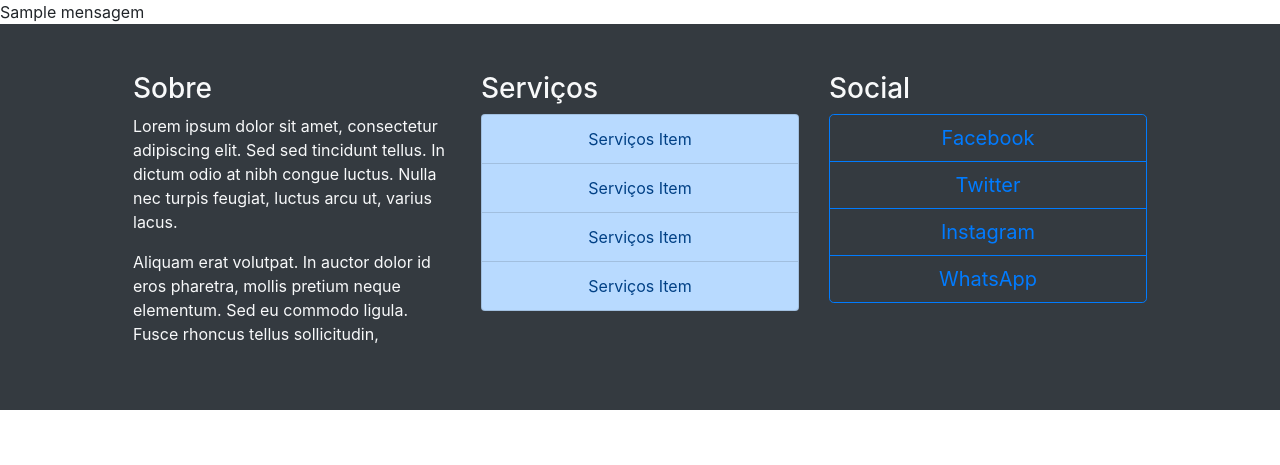
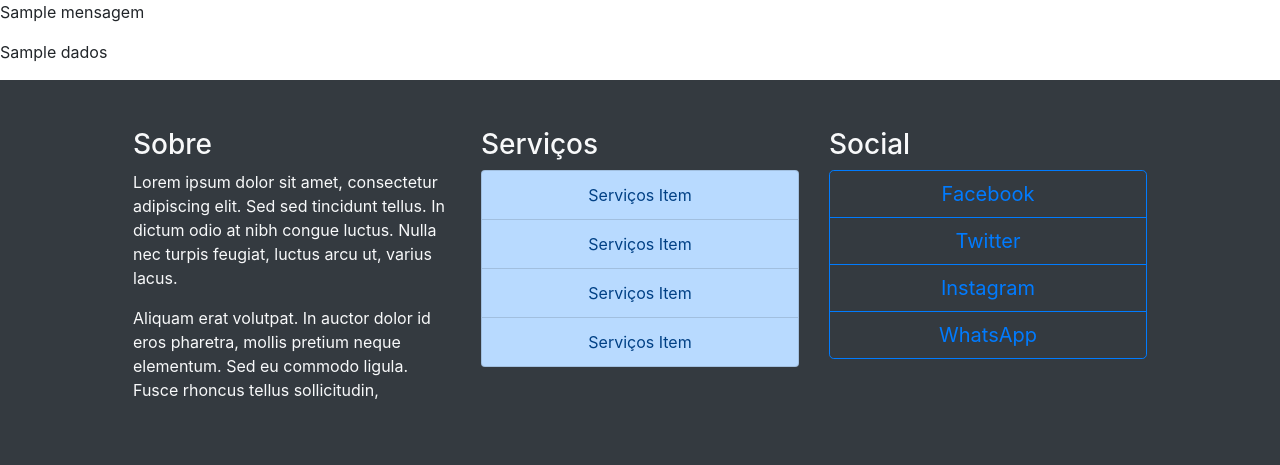
Before and after one commit to EmersonCarbono/Nutrin, a Flask app: template nutrin/core/templates/erro/404.html in a window 1280 px wide. Shown: the part 56-521 px from the top of the page. Run offline with Flask 2, Linux system fonts and the light colour scheme; the template is opened without the code that fills it: most values are stand-ins (such as "Sample title", 1, 10 or a date in 2020); some libraries are stand-ins or nearby versions.

Commit message:
erro 404

```diff
--- a/nutrin/core/erroHandler.py
+++ b/nutrin/core/erroHandler.py
@@ -10,9 +10,9 @@ def Error500(error):
 
 @app.errorhandler(404)
 def Error404(error):
-    response["Mensagem"] = " Ops, pagina não encontrada "
-    response["Status"] = "Error: {}".format(error)
-    response["Dados"] = " "
+    response["Mensagem"] = "Ops, pagina não encontrada "
+    response["Status"] = "",
+    response["Dados"] = error
     return render_template('erro/404.html', response=response)
 
 @app.errorhandler(400)
--- a/nutrin/core/templates/erro/404.html
+++ b/nutrin/core/templates/erro/404.html
@@ -3,5 +3,6 @@
     {{super()}} - Erro
 {% endblock %}
 {% block main %}
-    {{ response.Mensagem }}
+    <p>{{ response.Mensagem }}</p>
+    <p>{{response.Dados}}</p>
 {% endblock %}
```
